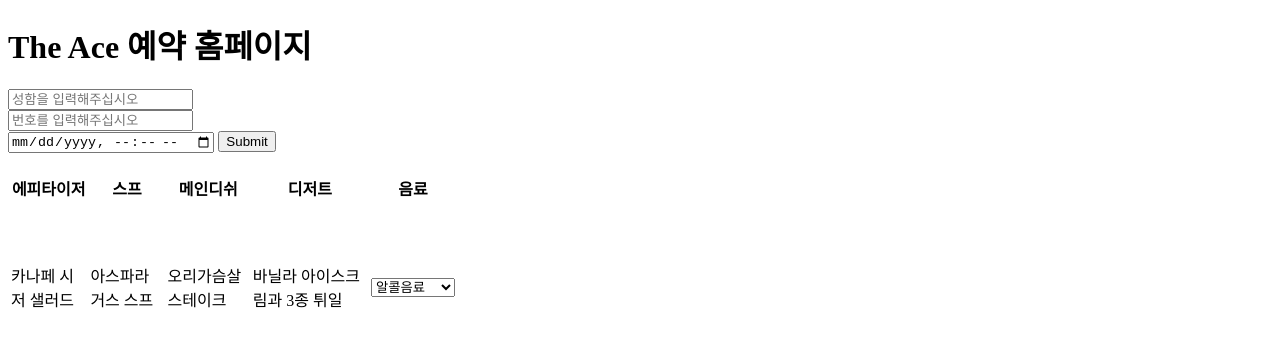
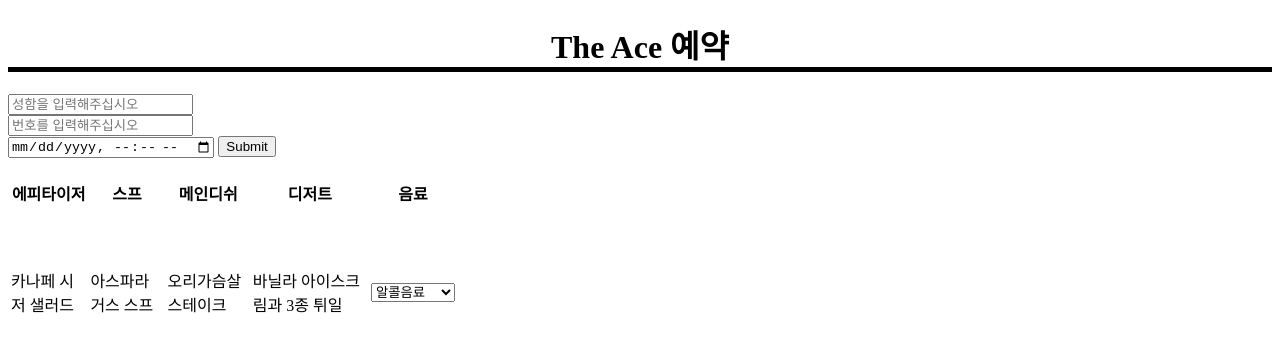
Before and after one commit to hajoel597/The-ace, a plain HTML site: page index.html in a window 1280 px wide. Drawn offline with Linux system fonts and the light colour scheme.

Commit message:
Add files via upload

```diff
--- a/index.html
+++ b/index.html
@@ -2,9 +2,16 @@
 <html>
 <head>
   <title> 예약 페이지 </title>
+  <meta charset="utf-8" name="viewport" content="width=device-width, initial-scale=1.0, user-scalable=no, minimum-scale=1.0">
+  <style>
+  h1 {
+       text-align: center;
+       border-bottom:5px solid black;
+     }
+  </style>
 </head>
 <body>
-  <h1>The Ace 예약 홈페이지</h1>
+  <h1>The Ace 예약</h1>
 <div>
   <table summary ="테이블" style="width: 450px; height: 200px">
         <tr>
```
